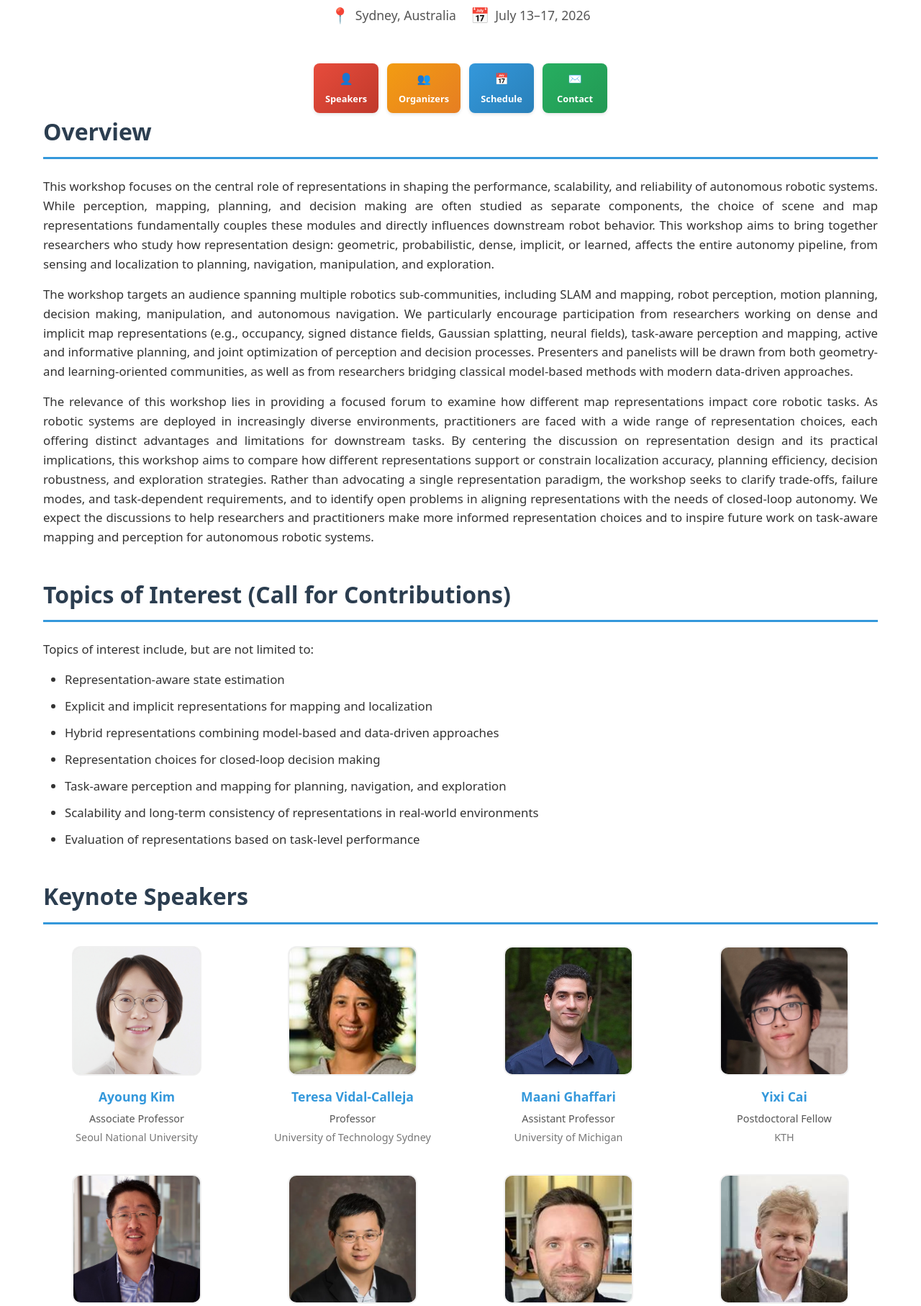
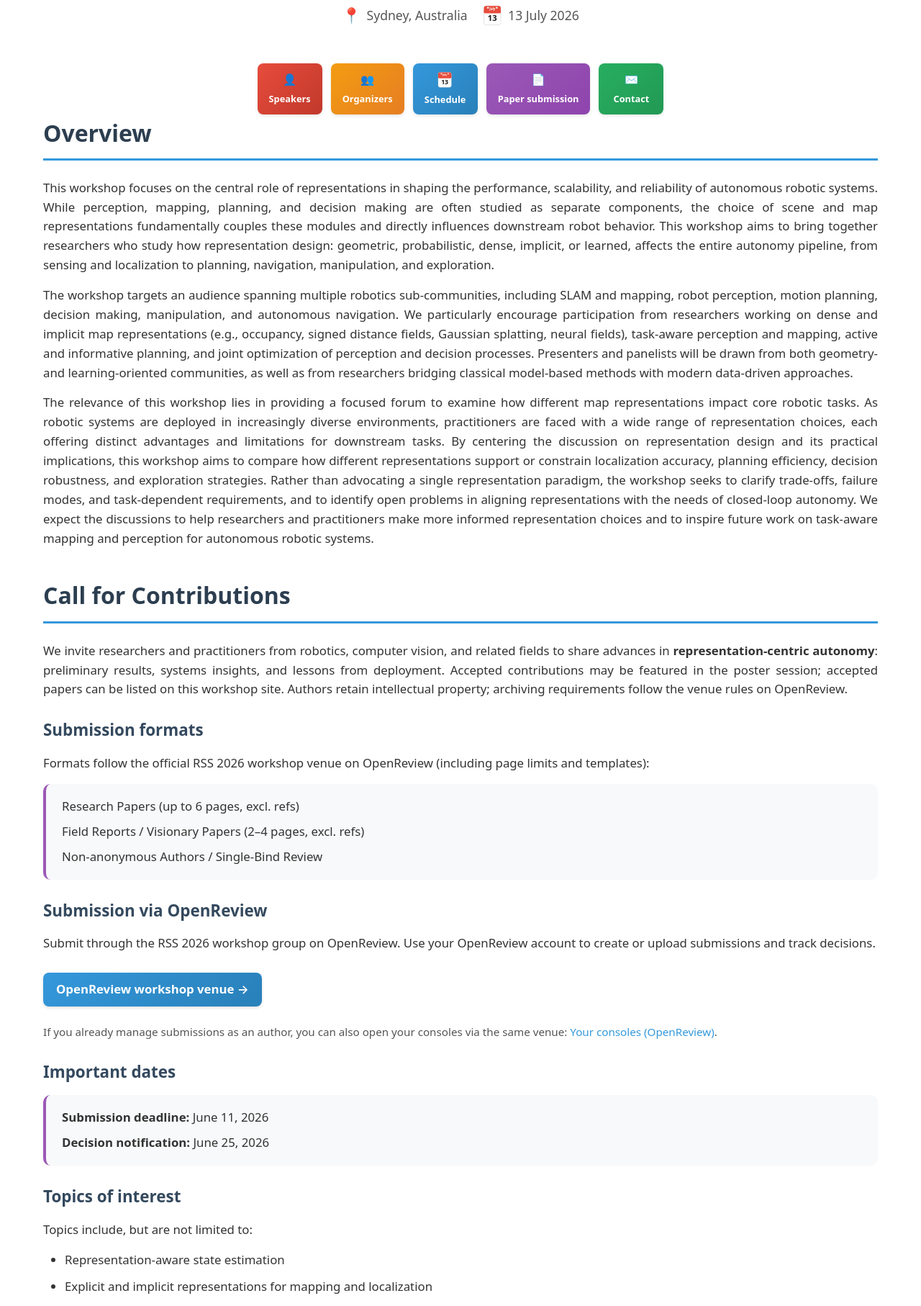
Before and after one commit to rcba-workshop/rss2026, a plain HTML site: page index.html in a window 1280 px wide. Shown: the part 438-2252 px from the top of the page at 72% size. Drawn offline with Linux system fonts and the light colour scheme.

Commit message:
Add paper submission (CFP) content, update dates, SVG calendar Jul 13 icon
Co-authored-by: Cursor <cursoragent@cursor.com>

```diff
--- a/index.html
+++ b/index.html
@@ -121,6 +121,21 @@
 
     .info-icon {
       font-size: 1.2em;
+      display: inline-flex;
+      align-items: center;
+    }
+
+    /* Custom calendar (emoji 📅 always shows Jul 17 on many platforms) */
+    .calendar-icon-svg {
+      display: block;
+      width: 1.35em;
+      height: 1.55em;
+      flex-shrink: 0;
+    }
+
+    .nav-button-icon .calendar-icon-svg {
+      width: 1.45em;
+      height: 1.68em;
     }
 
     .nav-buttons {
@@ -157,6 +172,15 @@
       margin-bottom: 4px;
     }
 
+    .nav-button-sub {
+      font-size: 0.68em;
+      font-weight: 600;
+      opacity: 0.95;
+      margin-top: 4px;
+      line-height: 1.15;
+      letter-spacing: 0.02em;
+    }
+
     .nav-button.speakers {
       background: linear-gradient(135deg, #e74c3c, #c0392b);
     }
@@ -167,6 +191,10 @@
 
     .nav-button.schedule {
       background: linear-gradient(135deg, #3498db, #2980b9);
+    }
+
+    .nav-button.contributions {
+      background: linear-gradient(135deg, #9b59b6, #8e44ad);
     }
 
     .nav-button.contact {
@@ -195,6 +223,43 @@
       margin-bottom: 15px;
       margin-top: 25px;
       color: #34495e;
+    }
+
+    .cfp-openreview-link {
+      display: inline-block;
+      margin: 12px 0 8px;
+      padding: 10px 18px;
+      background: linear-gradient(135deg, #3498db, #2980b9);
+      color: #fff !important;
+      font-weight: 600;
+      border-radius: 8px;
+      text-decoration: none;
+      box-shadow: 0 2px 4px rgba(0,0,0,0.12);
+      transition: transform 0.2s, box-shadow 0.2s;
+    }
+
+    .cfp-openreview-link:hover {
+      transform: translateY(-1px);
+      box-shadow: 0 4px 8px rgba(0,0,0,0.15);
+      text-decoration: none;
+      color: #fff !important;
+    }
+
+    .cfp-dates {
+      background: #f8f9fa;
+      padding: 18px 22px;
+      border-radius: 10px;
+      border-left: 4px solid #9b59b6;
+      margin-top: 12px;
+    }
+
+    .cfp-dates p {
+      margin-bottom: 8px;
+      text-align: left;
+    }
+
+    .cfp-dates p:last-child {
+      margin-bottom: 0;
     }
 
     p {
@@ -583,6 +648,17 @@
   </style>
 </head>
 <body>
+  <svg xmlns="http://www.w3.org/2000/svg" style="position:absolute;width:0;height:0;overflow:hidden" aria-hidden="true">
+    <symbol id="calendar-july13" viewBox="0 0 56 64">
+      <rect x="5" y="6" width="46" height="52" rx="6" fill="#fff" stroke="#c8c8c8" stroke-width="1" />
+      <rect x="5" y="6" width="46" height="20" rx="6" fill="#e74c3c" />
+      <rect x="5" y="18" width="46" height="8" fill="#e74c3c" />
+      <circle cx="16" cy="11" r="2.5" fill="#f2f2f2" />
+      <circle cx="40" cy="11" r="2.5" fill="#f2f2f2" />
+      <text x="28" y="17.5" text-anchor="middle" fill="#fff" font-size="8.5" font-family="system-ui,-apple-system,BlinkMacSystemFont,sans-serif" font-weight="700">July</text>
+      <text x="28" y="47" text-anchor="middle" fill="#1a1a1a" font-size="22" font-family="system-ui,-apple-system,BlinkMacSystemFont,sans-serif" font-weight="700">13</text>
+    </symbol>
+  </svg>
   <div class="container">
     <header>
       <h1>FROM PERCEPTION TO ACTION:<br>REPRESENTATION-CENTRIC ROBOT AUTONOMY</h1>
@@ -599,8 +675,10 @@
           <span>Sydney, Australia</span>
         </div>
         <div class="info-item">
-          <span class="info-icon">📅</span>
-          <span>July 13–17, 2026</span>
+          <span class="info-icon" aria-hidden="true">
+            <svg class="calendar-icon-svg" focusable="false"><use href="#calendar-july13" /></svg>
+          </span>
+          <span>13 July 2026</span>
         </div>
       </div>
     </header>
@@ -615,8 +693,15 @@
         <div>Organizers</div>
       </a>
       <a href="#schedule" class="nav-button schedule">
-        <div class="nav-button-icon">📅</div>
+        <div class="nav-button-icon" aria-hidden="true">
+          <svg class="calendar-icon-svg" focusable="false"><use href="#calendar-july13" /></svg>
+        </div>
         <div>Schedule</div>
+        <!-- <div class="nav-button-sub">13 July</div> -->
+      </a>
+      <a href="#contributions" class="nav-button contributions">
+        <div class="nav-button-icon">📄</div>
+        <div>Paper submission</div>
       </a>
       <a href="#contact" class="nav-button contact">
         <div class="nav-button-icon">✉️</div>
@@ -657,9 +742,53 @@
         </p>
       </section>
 
-      <section id="topics">
-        <h2>Topics of Interest (Call for Contributions)</h2>
-        <p>Topics of interest include, but are not limited to:</p>
+      <section id="contributions">
+        <h2>Call for Contributions</h2>
+        <p>
+          We invite researchers and practitioners from robotics, computer vision, and related fields to share advances in
+          <strong>representation-centric autonomy</strong>: preliminary results, systems insights, and lessons from deployment.
+          Accepted contributions may be featured in the poster session; accepted papers can be listed on this workshop site.
+          Authors retain intellectual property; archiving requirements follow the venue rules on OpenReview.
+        </p>
+
+        <h3>Submission formats</h3>
+        <p>Formats follow the official RSS 2026 workshop venue on OpenReview (including page limits and templates):</p>
+        <!-- <ul>
+          <li>Research Papers (up to 6 pages, excl. refs) </li>
+          <li><strong>Field reports / vision papers</strong> — shorter submissions where appropriate </li>
+          <li><strong>Review model</strong> — non-anonymous / single-blind review</li>
+        </ul> -->
+        <div class="cfp-dates">
+          <p> Research Papers (up to 6 pages, excl. refs) </p>
+          <p> Field Reports / Visionary Papers (2–4 pages, excl. refs) </p>
+          <p> Non-anonymous Authors / Single-Bind Review </p>
+        </div>
+
+        <h3>Submission via OpenReview</h3>
+        <p>
+          Submit through the RSS 2026 workshop group on OpenReview. Use your OpenReview account to create or upload submissions and track decisions.
+        </p>
+        <p>
+          <a class="cfp-openreview-link" href="https://openreview.net/group?id=roboticsfoundation.org/RSS/2026/Workshop/From_Perception_to_Action" target="_blank" rel="noopener noreferrer">OpenReview workshop venue →</a>
+        </p>
+        <p style="font-size: 0.95em; color: #555;">
+          If you already manage submissions as an author, you can also open your consoles via the same venue:
+          <a href="https://openreview.net/group?id=roboticsfoundation.org%2FRSS%2F2026%2FWorkshop%2FFrom_Perception_to_Action#tab-your-consoles" target="_blank" rel="noopener noreferrer">Your consoles (OpenReview)</a>.
+        </p>
+
+        <h3>Important dates</h3>
+        <div class="cfp-dates">
+          <p><strong>Submission deadline:</strong> June 11, 2026 </p>
+          <p><strong>Decision notification: </strong> June 25, 2026 </p>
+        </div>
+
+        <!-- <h3>Paper awards</h3>
+        <p>
+          The workshop may recognize outstanding contributions with awards (e.g., best paper / best poster), subject to submission volume and program constraints; details will be announced on OpenReview or here when finalized.
+        </p> -->
+
+        <h3>Topics of interest</h3>
+        <p>Topics include, but are not limited to:</p>
         <ul>
           <li>Representation-aware state estimation</li>
           <li>Explicit and implicit representations for mapping and localization</li>
```
